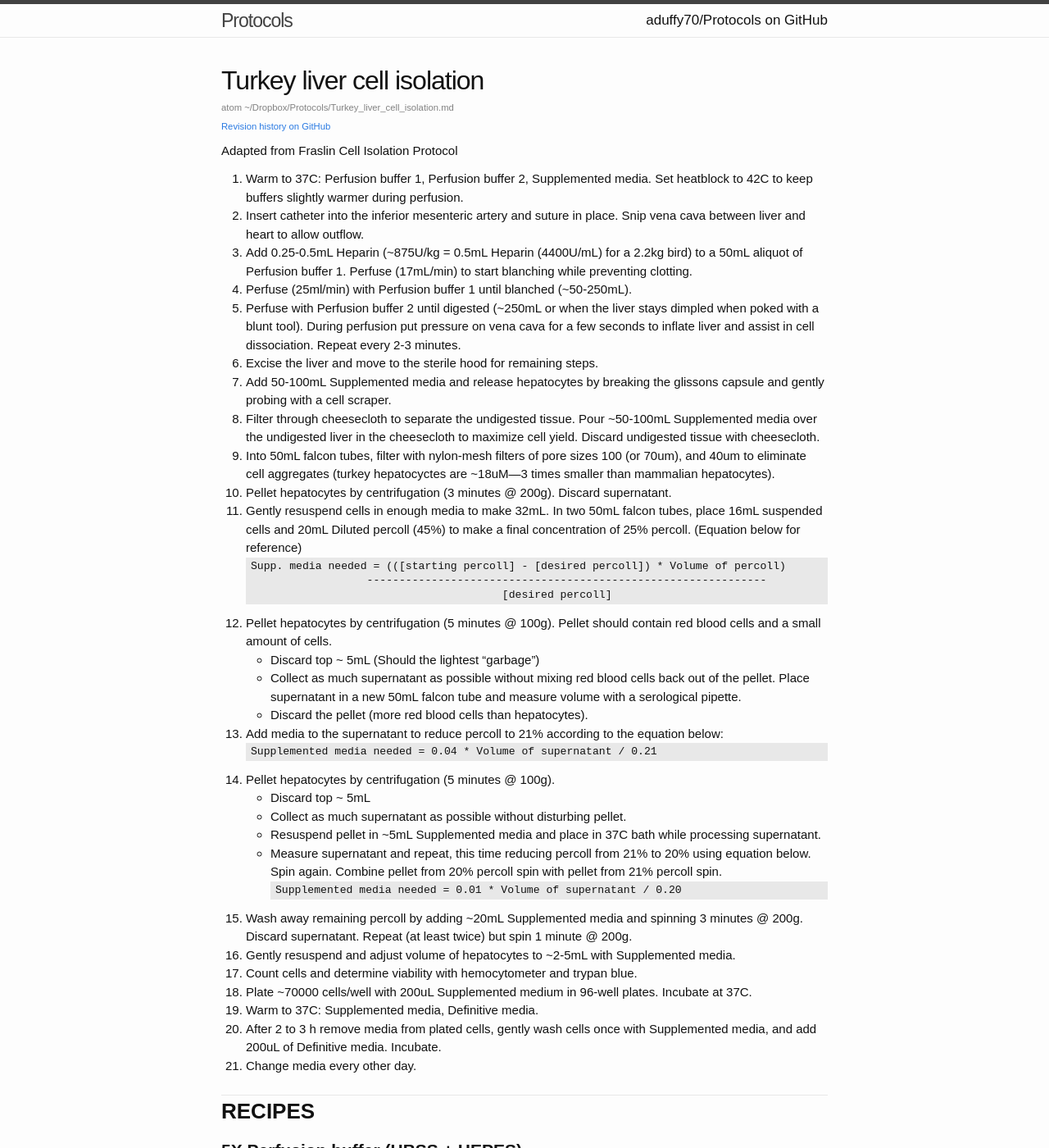
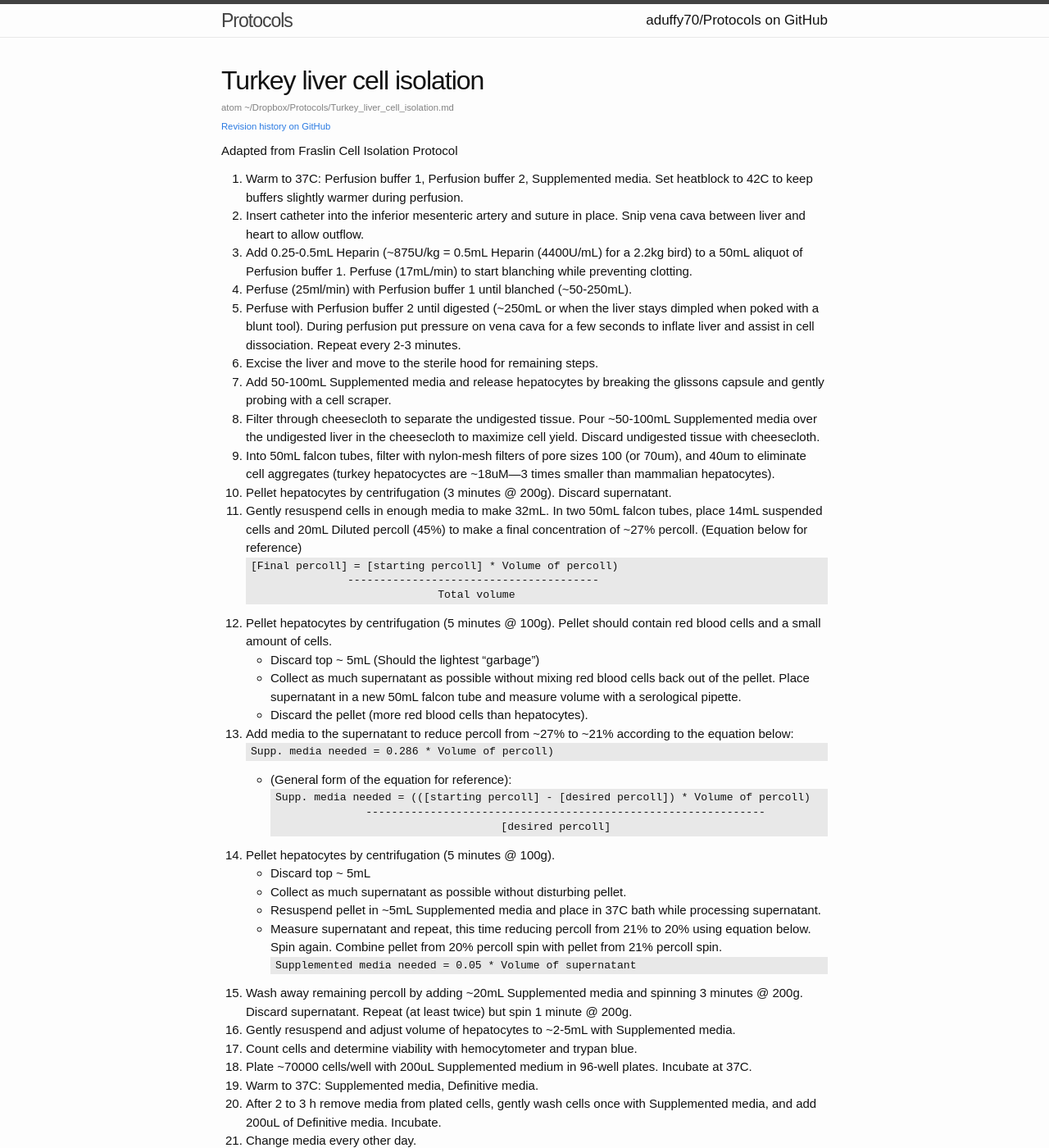
Before and after one commit to aduffy70/Protocols, a Jekyll site: the page built from Turkey_liver_cell_isolation.md, in a window 1280 px wide and 1400 px high. Shown: the whole window at 82% size. Built offline with Jekyll 4.4.1, drawn with Linux system fonts in a browser that asks for light colours; some web fonts are replaced.

Commit message:
Using higher percoll concentration in first spin to reduce cells lost with the red blood cell pellet

```diff
--- a/Turkey_liver_cell_isolation.md
+++ b/Turkey_liver_cell_isolation.md
@@ -16,27 +16,34 @@ Adapted from Fraslin Cell Isolation Protocol
 1. Filter through cheesecloth to separate the undigested tissue. Pour ~50-100mL Supplemented media over the undigested liver in the cheesecloth to maximize cell yield. Discard undigested tissue with cheesecloth.
 1. Into 50mL falcon tubes, filter with nylon-mesh filters of pore sizes 100 (or 70um), and 40um to eliminate cell aggregates (turkey hepatocyctes are ~18uM—3 times smaller than mammalian hepatocytes).
 1. Pellet hepatocytes by centrifugation (3 minutes @ 200g). Discard supernatant.
-1. Gently resuspend cells in enough media to make 32mL. In two 50mL falcon tubes, place 16mL suspended cells and 20mL Diluted percoll (45%) to make a final concentration of 25% percoll. (Equation below for reference)
+1. Gently resuspend cells in enough media to make 32mL. In two 50mL falcon tubes, place 14mL suspended cells and 20mL Diluted percoll (45%) to make a final concentration of ~27% percoll. (Equation below for reference)
+~~~
+[Final percoll] = [starting percoll] * Volume of percoll)
+                  ---------------------------------------
+                                Total volume
+~~~
+1. Pellet hepatocytes by centrifugation (5 minutes @ 100g). Pellet should contain red blood cells and a small amount of cells.
+  * Discard top ~ 5mL (Should the lightest "garbage")
+  * Collect as much supernatant as possible without mixing red blood cells back out of the pellet. Place supernatant in a new 50mL falcon tube and measure volume with a serological pipette.
+  * Discard the pellet (more red blood cells than hepatocytes).
+1. Add media to the supernatant to reduce percoll from ~27% to ~21% according to the equation below:
+~~~
+Supp. media needed = 0.286 * Volume of percoll)
+~~~
+  * (General form of the equation for reference):
 ~~~
 Supp. media needed = (([starting percoll] - [desired percoll]) * Volume of percoll)
                      --------------------------------------------------------------
                                           [desired percoll]
 ~~~
-1. Pellet hepatocytes by centrifugation (5 minutes @ 100g). Pellet should contain red blood cells and a small amount of cells.
-  * Discard top ~ 5mL (Should the lightest "garbage")
-  * Collect as much supernatant as possible without mixing red blood cells back out of the pellet. Place supernatant in a new 50mL falcon tube and measure volume with a serological pipette.
-  * Discard the pellet (more red blood cells than hepatocytes).
-1. Add media to the supernatant to reduce percoll to 21% according to the equation below:
-~~~
-Supplemented media needed = 0.04 * Volume of supernatant / 0.21
-~~~
+
 1. Pellet hepatocytes by centrifugation (5 minutes @ 100g).
   * Discard top ~ 5mL
   * Collect as much supernatant as possible without disturbing pellet.
   * Resuspend pellet in ~5mL Supplemented media and place in 37C bath while processing supernatant.
   * Measure supernatant and repeat, this time reducing percoll from 21% to 20% using equation below. Spin again. Combine pellet from 20% percoll spin with pellet from 21% percoll spin.
 ~~~
-Supplemented media needed = 0.01 * Volume of supernatant / 0.20
+Supplemented media needed = 0.05 * Volume of supernatant
 ~~~
 1. Wash away remaining percoll by adding ~20mL Supplemented media and spinning 3 minutes @ 200g. Discard supernatant. Repeat (at least twice) but spin 1 minute @ 200g.
 1. Gently resuspend and adjust volume of hepatocytes to ~2-5mL with Supplemented media.
```
